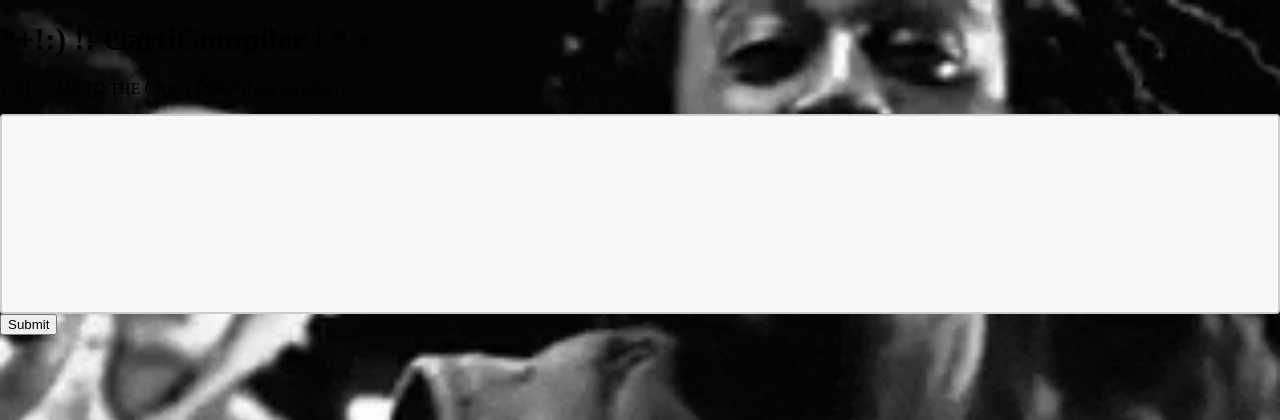
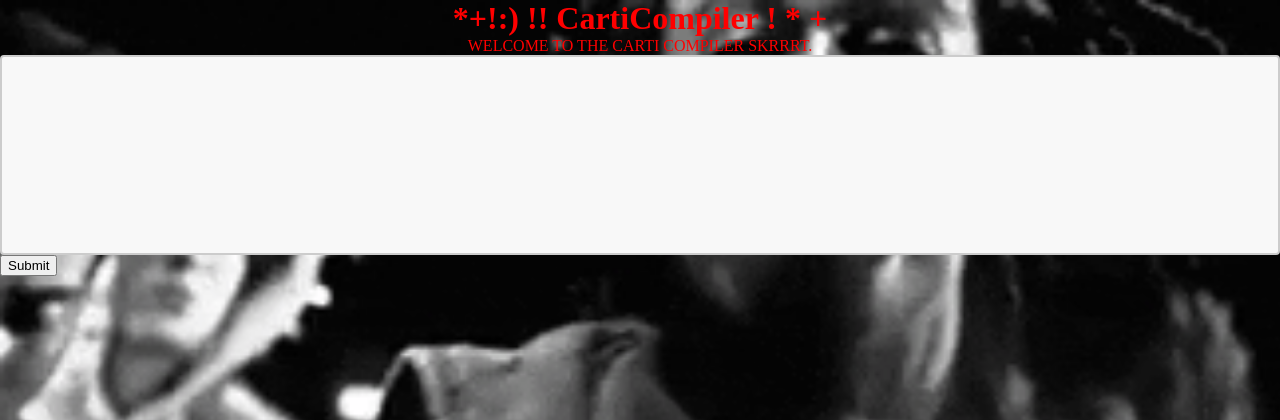
Before and after one commit to NaveenBandarage/CartiCompiler, a Flask app: page / in a window 1280 px wide. Shown: the top 420 px of the page. Run offline with Flask 2, Linux system fonts and the light colour scheme; parts of the project's set-up code (start-up, migrations or seed data) failed here and were passed over.

Commit message:
More design changes

```diff
--- a/templates/my-form.html
+++ b/templates/my-form.html
@@ -21,6 +21,15 @@
     }
   </style>
 <body>
+  <style>
+    h1, p{
+    /* background-color: pink; */
+    text-align: center;
+    color: red;
+    padding:0;
+    margin:0;
+    }
+  </style>
 <h1>*+!:) !!
   CartiCompiler
   ! * +</h1>
```
